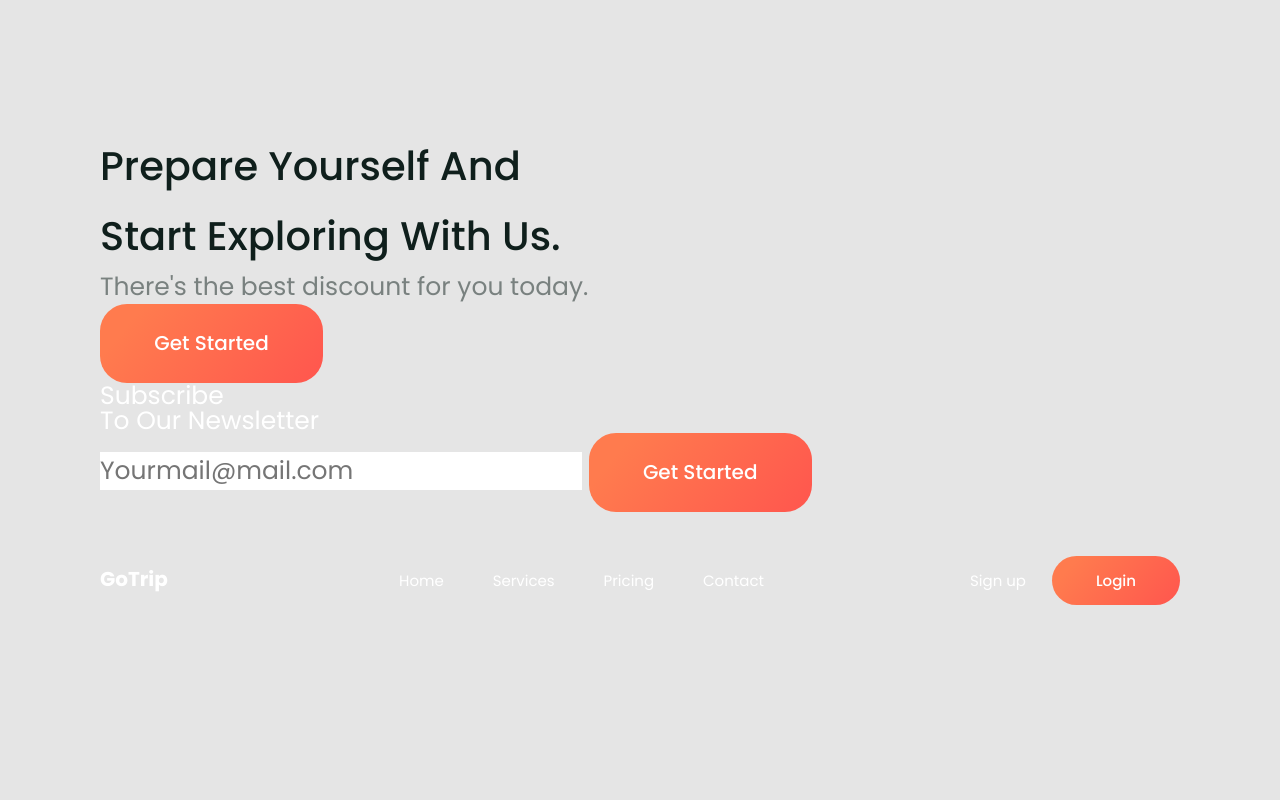
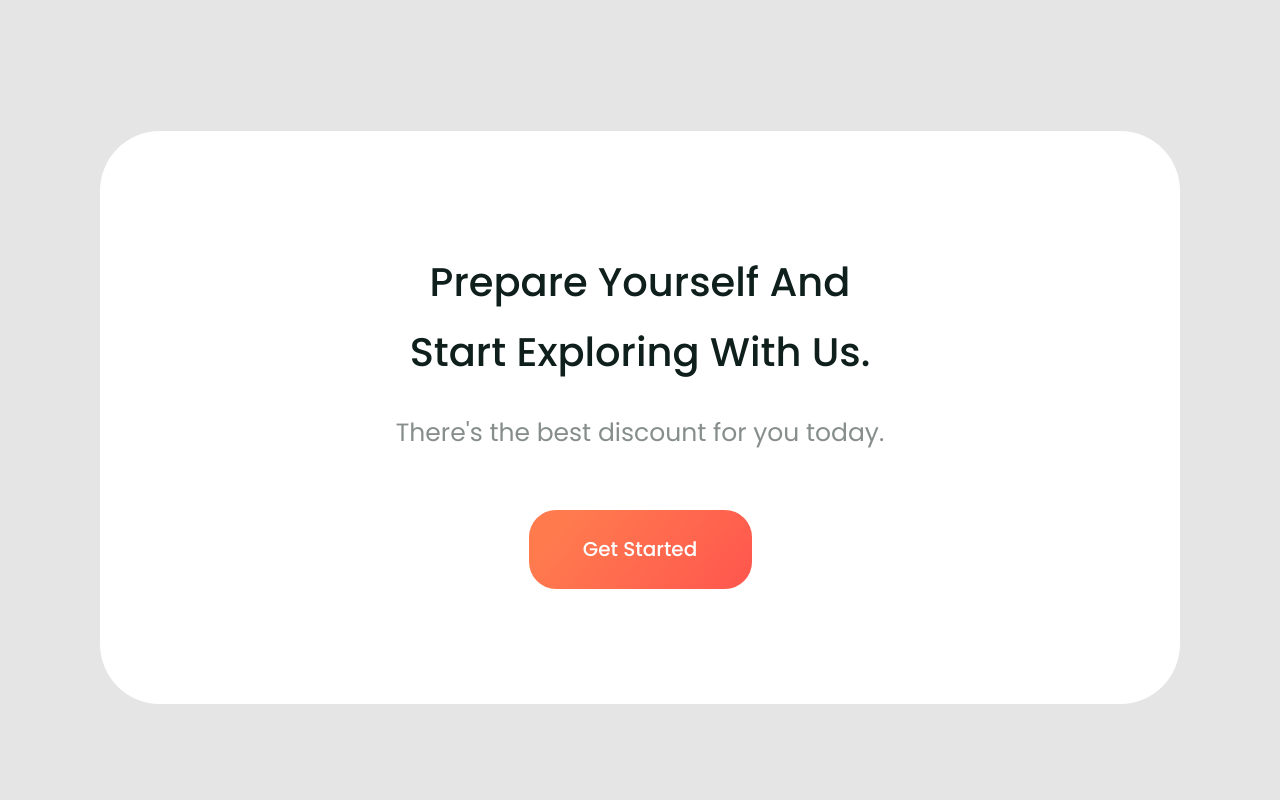
Before and after one commit to ElenSeverina/project_go_trip, a website: page index.html in a window 1280 px wide. Shown: the part 2340-3140 px from the top of the page. Before the commit the page ends 2945 px from the top, so only its background shows below. Drawn offline with Linux system fonts and the light colour scheme.

Commit message:
no commit message

```diff
--- a/css/common.css
+++ b/css/common.css
@@ -11,6 +11,7 @@ html {
 body {
   max-width: 1440px;
   margin: 0 auto;
+  padding-bottom: 74px;
 }
 
 .padding {
@@ -245,5 +246,77 @@ h6 {
 }
 
 .grey {
+  filter: grayscale(1);
+}
 
+.exploring {
+  max-width: 1240px;
+  max-height: 581px;
 }
+
+.exploring-content {
+  display: flex;
+  justify-content: space-between;
+  flex-direction: column;
+  align-items: center;
+  text-align: center;
+  background: #FFFFFF;
+  border-radius: 60px;
+  padding: 116px 0 115px 0;
+}
+
+.exploring-text {
+  padding: 30px 0 60px 0;
+}
+
+.subscribe {
+  display: flex;
+  flex-direction: column;
+  align-items: center;
+  padding-top: 135px;
+}
+
+h2 {
+  font-weight: 600;
+  font-size: 2rem;
+  line-height: 3.2rem;
+  text-align: center;
+  color: #0F1F1C;
+  padding-bottom: 60px;
+}
+
+form {
+  max-width: 800px;
+  height: 129px;
+  background: #ffff;
+  border-radius: 35px;
+  display: flex;
+  justify-content: center;
+  align-items: center;
+  padding: 0 15px 0 36px;
+}
+
+input {
+  padding-right: 191px;
+  font-weight: 500;
+  font-size: 0.9rem;
+  line-height: 0.9rem;
+  opacity: 0.5;
+}
+
+.subscribe-btn {
+  width: 300px;
+  height: 105px;
+}
+
+.footer-menu {
+  padding-top: 106px
+}
+
+.footer-logo {
+  color: #FF7C4E;
+}
+
+.footer-a {
+  color: #838B89;
+}
--- a/index.html
+++ b/index.html
@@ -95,7 +95,9 @@
       </section>
       <section class="customs-review padding">
         <div>
-          <img src="./img/main/person-with-map.png" alt="person-with-map" />
+          <img
+          src="./img/main/person-with-map.png"
+          alt="person-with-map" />
         </div>
         <div class="review-content">
           <div>
@@ -145,7 +147,7 @@
         </div>
       </section>
       <section class="exploring padding">
-        <div class="exploring-content">
+        <div class="exploring-content ">
           <h3 class="exploring-title">
             Prepare Yourself And <br />Start Exploring With Us.
           </h3>
@@ -166,15 +168,15 @@
 
     <footer class="padding">
       <div class="menu footer-menu">
-        <div class="logo">GoTrip</div>
+        <div class="logo footer-logo">GoTrip</div>
         <nav class="navigation">
-          <a href="#">Home</a>
-          <a href="#">Services</a>
-          <a href="#">Pricing</a>
-          <a href="#">Contact</a>
+          <a class="footer-a" href="#">Home</a>
+          <a class="footer-a" href="#">Services</a>
+          <a class="footer-a" href="#">Pricing</a>
+          <a class="footer-a" href="#">Contact</a>
         </nav>
         <div class="login">
-          <a href="#">Sign up</a>
+          <a class="footer-a" href="#">Sign up</a>
           <button class="btn-login" type="button">Login</button>
         </div>
       </div>
```
